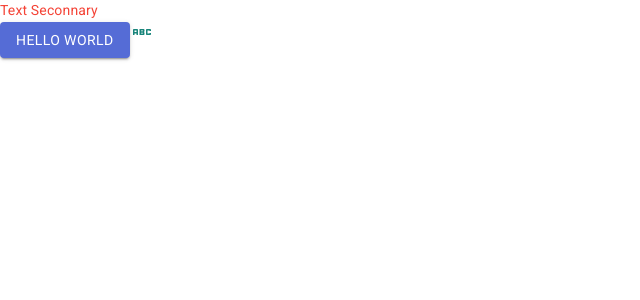
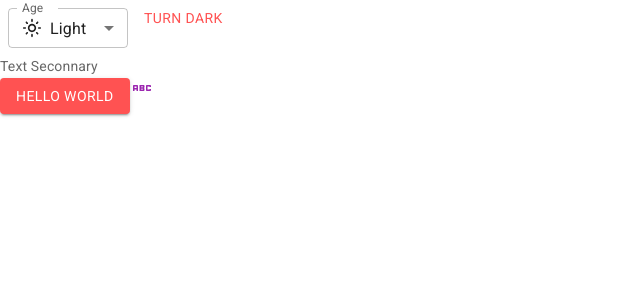
Before and after one commit to andrewleedev2k3/task-flow-website, a React (Vite) app: page / in a window 1280 px wide. Shown: the top 300 px of the page, without its empty margins (0-640 px from the left). Built offline with nearby package versions, Linux system fonts and the light colour scheme.

Commit message:
Add Darkmode

```diff
--- a/src/App.tsx
+++ b/src/App.tsx
@@ -1,16 +1,83 @@
 import Button from '@mui/material/Button'
 import AbcIcon from '@mui/icons-material/Abc'
 import Typography from '@mui/material/Typography'
+import { useColorScheme } from '@mui/material/styles'
+import useMediaQuery from '@mui/material/useMediaQuery'
+import InputLabel from '@mui/material/InputLabel'
+import MenuItem from '@mui/material/MenuItem'
+import FormControl from '@mui/material/FormControl'
+import Select, { SelectChangeEvent } from '@mui/material/Select'
+import Box from '@mui/material/Box'
+import { DarkModeOutlined, LightModeOutlined, SettingsBrightness } from '@mui/icons-material'
+function ModeSelect() {
+  const { mode, setMode } = useColorScheme()
+  type typeMode = typeof mode & null
+  const handleChange = (event: SelectChangeEvent) => {
+    const selectedMode = event.target.value
+    if (selectedMode) {
+      setMode(selectedMode as typeMode)
+    }
+  }
 
+  return (
+    <FormControl sx={{ m: 1, minWidth: 120 }} size="small">
+      <InputLabel id="label-select-dark-light-mode">Age</InputLabel>
+      <Select
+        labelId="label-select-dark-light-mode"
+        id="label-select-dark-light-mode"
+        value={mode}
+        label="Mode"
+        onChange={handleChange}
+      >
+        <MenuItem value="light">
+          <Box sx={{ display: 'flex', alignItems: 'center', gap: 1 }}>
+            <LightModeOutlined fontSize="small" />
+            Light
+          </Box>
+        </MenuItem>
+        <MenuItem value="dark">
+          <Box sx={{ display: 'flex', alignItems: 'center', gap: 1 }}>
+            <DarkModeOutlined fontSize="small" />
+            Dark
+          </Box>
+        </MenuItem>
+        <MenuItem value="system">
+          <Box sx={{ display: 'flex', alignItems: 'center', gap: 1 }}>
+            <SettingsBrightness fontSize="small" />
+            System
+          </Box>
+        </MenuItem>
+      </Select>
+    </FormControl>
+  )
+}
+
+function ModeToggle() {
+  const { mode, setMode } = useColorScheme()
+  return (
+    <Button
+      onClick={() => {
+        setMode(mode === 'light' ? 'dark' : 'light')
+      }}
+    >
+      {mode === 'light' ? 'Turn dark' : 'Turn light'}
+    </Button>
+  )
+}
 const App = () => {
+  const prefersDarkMode = useMediaQuery('(prefers-color-scheme: dark)')
+
   return (
-    <div>
+    <>
+      <ModeSelect />
+      {prefersDarkMode}
+      <ModeToggle />
       <Typography variant="body2" color="text.secondary">
         Text Seconnary
       </Typography>
       <Button variant="contained">Hello world</Button>
       <AbcIcon color="secondary" />
-    </div>
+    </>
   )
 }
 
--- a/src/main.tsx
+++ b/src/main.tsx
@@ -3,14 +3,14 @@ import ReactDOM from 'react-dom/client'
 import App from './App.tsx'
 import '@fontsource/roboto'
 import CssBaseline from '@mui/material/CssBaseline'
-import { ThemeProvider } from '@emotion/react'
+import { Experimental_CssVarsProvider as CssVarsProvider } from '@mui/material/styles'
 import theme from './theme.ts'
 
 ReactDOM.createRoot(document.getElementById('root')!).render(
   <React.StrictMode>
-    <ThemeProvider theme={theme}>
+    <CssVarsProvider theme={theme}>
       <CssBaseline />
       <App />
-    </ThemeProvider>
+    </CssVarsProvider>
   </React.StrictMode>
 )
--- a/src/theme.ts
+++ b/src/theme.ts
@@ -1,20 +1,21 @@
-import { createTheme } from '@mui/material/styles'
-import { red } from '@mui/material/colors'
+import { experimental_extendTheme as extendTheme } from '@mui/material/styles'
 
-// A custom theme for this app
-const theme = createTheme({
-  palette: {
-    mode: 'light',
-    primary: {
-      main: '#556cd6'
+const theme = extendTheme({
+  colorSchemes: {
+    light: {
+      palette: {
+        primary: {
+          main: '#ff5252'
+        }
+      }
     },
-    secondary: {
-      main: '#19857b'
-    },
-    error: {
-      main: red.A400
-    },
-    text: { secondary: red[500] }
+    dark: {
+      palette: {
+        primary: {
+          main: '#000'
+        }
+      }
+    }
   }
 })
 
```
